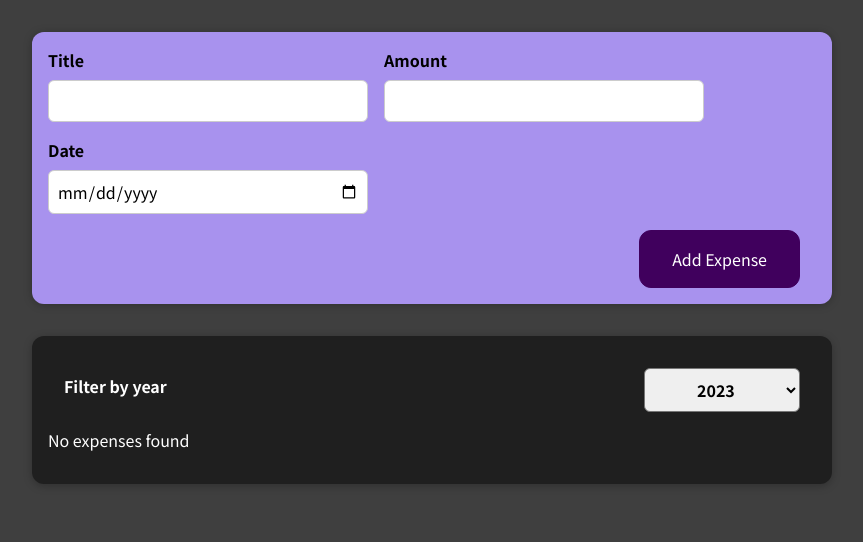
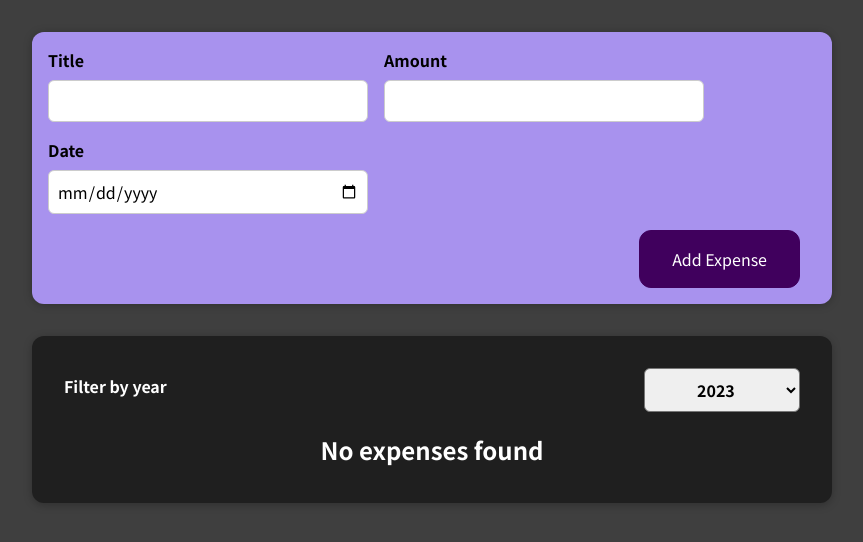
Before and after one commit to smartinuk88/rcc-expense-tracker, a React (Create React App) app: page / in a window 1280 px wide. Shown: the top 542 px of the page, without its empty margins (208-1071 px from the left). Built offline with nearby package versions, Linux system fonts and the light colour scheme.

Commit message:
Refactor Expense Items into Expenses List component

```diff
--- a/src/components/ExpenseItem.js
+++ b/src/components/ExpenseItem.js
@@ -4,6 +4,7 @@
 
 function ExpenseItem({ title, amount, date }) {
   return (
+    <li>
       <Card className="expense-item">
         <ExpenseDate date={date} />
         <div className="expense-item__description">
@@ -11,6 +12,7 @@
           <div className="expense-item__price">€{amount}</div>
         </div>
       </Card>
+    </li>
   );
 }
 
--- a/src/components/Expenses.css
+++ b/src/components/Expenses.css
@@ -5,7 +5,3 @@
   width: 50rem;
   max-width: 95%;
 }
-
-.noExpenseMessage {
-  color: #fff;
-}
--- a/src/components/Expenses.js
+++ b/src/components/Expenses.js
@@ -1,8 +1,8 @@
 import "./Expenses.css";
-import ExpenseItem from "./ExpenseItem";
 import Card from "./Card";
 import ExpensesFilter from "./ExpensesFilter";
 import { useState } from "react";
+import ExpensesList from "./ExpensesList";
 
 function Expenses({ expenses }) {
   const [filteredYear, setFilteredYear] = useState("2023");
@@ -15,19 +15,6 @@
     (expense) => expense.date.getFullYear().toString() === filteredYear
   );
 
-  let expensesContent = <p className="noExpenseMessage">No expenses found</p>;
-
-  if (filteredExpenses.length > 0) {
-    expensesContent = filteredExpenses.map((expense) => (
-      <ExpenseItem
-        key={expense.id}
-        title={expense.title}
-        amount={expense.amount}
-        date={expense.date}
-      />
-    ));
-  }
-
   return (
     <div>
       <Card className="expenses">
@@ -35,7 +22,7 @@
           selected={filteredYear}
           onYearChange={filterYearHandler}
         />
-        {expensesContent}
+        <ExpensesList items={filteredExpenses} />
       </Card>
     </div>
   );
--- /dev/null
+++ b/src/components/ExpensesList.css
@@ -0,0 +1,9 @@
+.expenses-list {
+  list-style: none;
+  padding: 0;
+}
+
+.expenses-list__fallback {
+  color: white;
+  text-align: center;
+}
--- /dev/null
+++ b/src/components/ExpensesList.js
@@ -0,0 +1,23 @@
+import "./ExpensesList.css";
+import ExpenseItem from "./ExpenseItem";
+
+function ExpensesList({ items }) {
+  if (items.length === 0) {
+    return <h2 className="expenses-list__fallback">No expenses found</h2>;
+  }
+
+  return (
+    <ul className="expenses-list">
+      {items.map((item) => (
+        <ExpenseItem
+          key={item.id}
+          title={item.title}
+          amount={item.amount}
+          date={item.date}
+        />
+      ))}
+    </ul>
+  );
+}
+
+export default ExpensesList;
```
Lines whose indentation alone changed are shown as unchanged.
